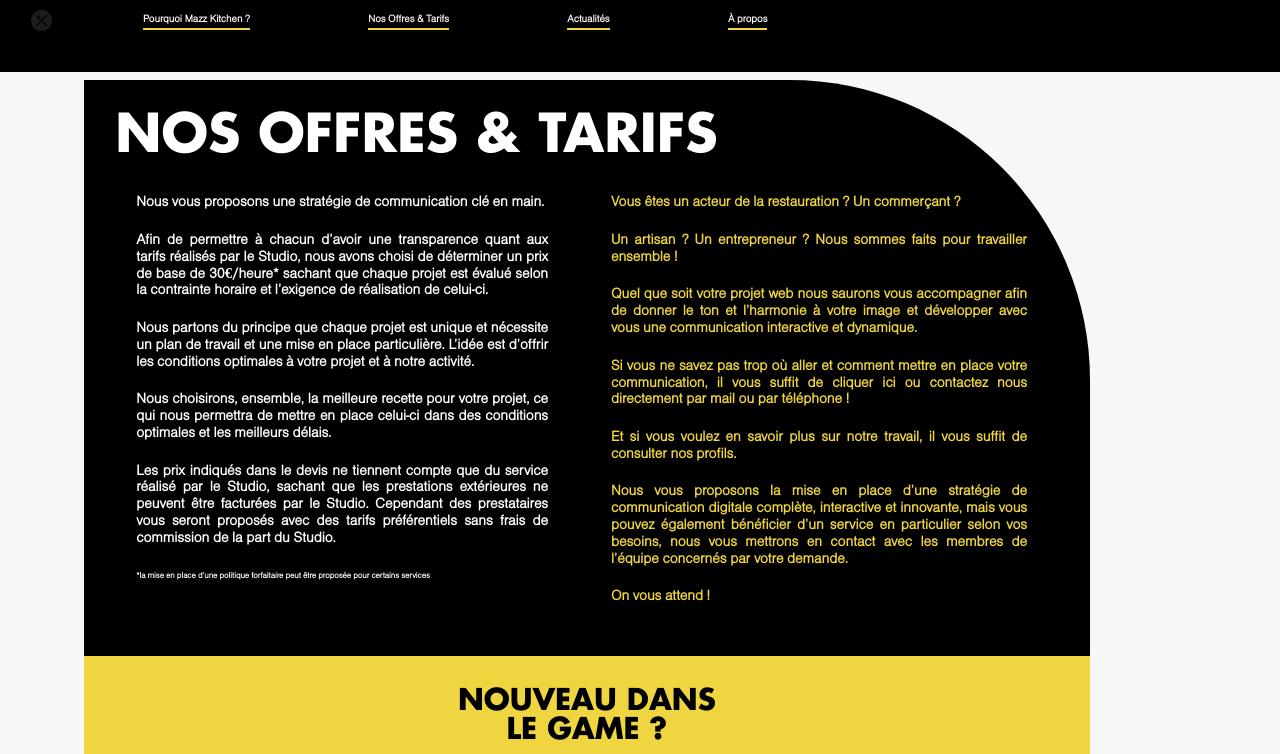
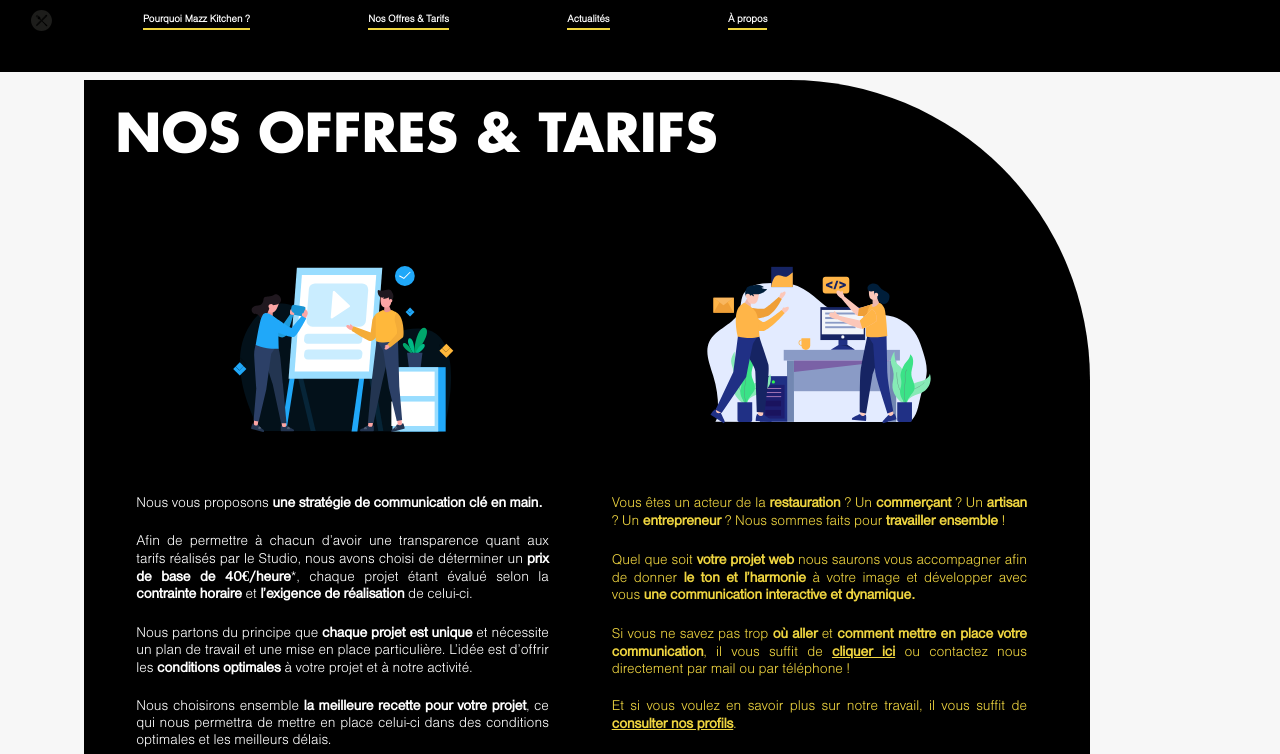
Before and after one commit to SanBri/mazz-kitchen-client, a Next.js app: page /tarifs in a window 1280 px wide. Shown: the top 754 px of the page. Built offline with nearby package versions, Linux system fonts and the light colour scheme; no server answers.

Commit message:
📸 Add Images

```diff
--- a/component/tarifs/offers.jsx
+++ b/component/tarifs/offers.jsx
@@ -1,4 +1,4 @@
-import React from "react";
+import Icon from "../common/icon";
 
 const Offers = () => {
   return (
@@ -8,30 +8,50 @@
       </div>
       <div className='offers__content'>
         <div className='offers__content-left'>
-          <p>Nous vous proposons une stratégie de communication clé en main.</p>
+          <div className='offers__content-left__image'>
+            <Icon src='/images/tarifs/image01.svg' width='auto' height={300} />
+          </div>
+          <p>
+            Nous vous proposons{" "}
+            <span className='important'>
+              une stratégie de communication clé en main.
+            </span>
+          </p>
           <p>
             Afin de permettre à chacun d’avoir une transparence quant aux tarifs
-            réalisés par le Studio, nous avons choisi de déterminer un prix de
-            base de 30€/heure* sachant que chaque projet est évalué selon la
-            contrainte horaire et l’exigence de réalisation de celui-ci.
+            réalisés par le Studio, nous avons choisi de déterminer un{" "}
+            <span className='important'>prix de base de 40€/heure</span>*,
+            chaque projet étant évalué selon la{" "}
+            <span className='important'>contrainte horaire</span> et{" "}
+            <span className='important'>l’exigence de réalisation</span> de
+            celui-ci.
           </p>
           <p>
-            Nous partons du principe que chaque projet est unique et nécessite
-            un plan de travail et une mise en place particulière. L’idée est
-            d’offrir les conditions optimales à votre projet et à notre
-            activité.​
+            Nous partons du principe que{" "}
+            <span className='important'>chaque projet est unique</span> et
+            nécessite un plan de travail et une mise en place particulière.
+            L’idée est d’offrir les{" "}
+            <span className='important'>conditions optimales</span> à votre
+            projet et à notre activité.​
           </p>
           <p>
-            Nous choisirons, ensemble, la meilleure recette pour votre projet,
-            ce qui nous permettra de mettre en place celui-ci dans des
+            Nous choisirons ensemble{" "}
+            <span className='important'>
+              la meilleure recette pour votre projet
+            </span>
+            , ce qui nous permettra de mettre en place celui-ci dans des
             conditions optimales et les meilleurs délais.
           </p>
           <p>
-            Les prix indiqués dans le devis ne tiennent compte que du service
-            réalisé par le Studio, sachant que les prestations extérieures ne
-            peuvent être facturées par le Studio. Cependant des prestataires
-            vous seront proposés avec des tarifs préférentiels sans frais de
-            commission de la part du Studio.
+            Les prix indiqués dans le devis ne tiennent compte que du{" "}
+            <span className='important'>service réalisé par le Studio</span>,
+            sachant que les prestations extérieures ne peuvent être facturées
+            par le Studio. Cependant,{" "}
+            <span className='important'>
+              des prestataires vous seront proposés
+            </span>{" "}
+            avec des tarifs préférentiels sans frais de commission de la part du
+            Studio.
           </p>
           <div className='condition-text'>
             <p>
@@ -41,33 +61,53 @@
           </div>
         </div>
         <div className='offers__content-right'>
-          <p>​Vous êtes un acteur de la restauration ? Un commerçant ?</p>
+          <div className='offers__content-right__image'>
+            <Icon src='/images/tarifs/image02.svg' width='auto' height={300} />
+          </div>
           <p>
-            Un artisan ? Un entrepreneur ? Nous sommes faits pour travailler
-            ensemble !​
+            ​Vous êtes un acteur de la{" "}
+            <span className='important'>restauration</span> ? Un{" "}
+            <span className='important'>commerçant</span> ? Un{" "}
+            <span className='important'>artisan</span> ? Un{" "}
+            <span className='important'>entrepreneur</span> ? Nous sommes faits
+            pour <span className='important'>travailler ensemble</span> !​
           </p>
           <p>
-            Quel que soit votre projet web nous saurons vous accompagner afin de
-            donner le ton et l’harmonie à votre image et développer avec vous
-            une communication interactive et dynamique.
+            Quel que soit <span className='important'>votre projet web</span>{" "}
+            nous saurons vous accompagner afin de donner{" "}
+            <span className='important'>le ton et l’harmonie</span> à votre
+            image et développer avec vous{" "}
+            <span className='important'>
+              une communication interactive et dynamique.
+            </span>
           </p>
           <p>
-            ​Si vous ne savez pas trop où aller et comment mettre en place votre
-            communication, il vous suffit de cliquer ici ou contactez nous
-            directement par mail ou par téléphone !
+            ​Si vous ne savez pas trop{" "}
+            <span className='important'>où aller</span> et{" "}
+            <span className='important'>
+              comment mettre en place votre communication
+            </span>
+            , il vous suffit de <span className='link'>cliquer ici</span> ou
+            contactez nous directement par mail ou par téléphone !
           </p>
           <p>
             Et si vous voulez en savoir plus sur notre travail, il vous suffit
-            de consulter nos profils.
+            de <span className='link'>consulter nos profils</span>.
           </p>
           <p>
-            ​Nous vous proposons la mise en place d’une stratégie de
-            communication digitale complète, interactive et innovante, mais vous
-            pouvez également bénéficier d’un service en particulier selon vos
-            besoins, nous vous mettrons en contact avec les membres de l’équipe
+            ​Nous vous proposons la mise en place d’une{" "}
+            <span className='important'>
+              stratégie de communication digitale complète
+            </span>
+            , interactive et innovante, mais vous pouvez également bénéficier
+            d’un{" "}
+            <span className='important'>
+              service en particulier selon vos besoins
+            </span>
+            , nous vous mettrons en contact avec les membres de l’équipe
             concernés par votre demande.
           </p>
-          <p>On vous attend !​</p>
+          <p className='important'>On vous attend !​</p>
         </div>
       </div>
     </div>
--- a/styles/components/staff/_why.scss
+++ b/styles/components/staff/_why.scss
@@ -39,7 +39,6 @@
     & p {
       text-align: justify;
       padding-bottom: 1.5em;
-      font-weight: bold;
       font-size: 1.4rem;
     }
     &-left {
@@ -79,6 +78,7 @@
     padding: 0;
   }
   .why {
+    background-color: $color-primary-white;
     width: 100%;
     padding: 0;
     border-radius: 0;
@@ -94,11 +94,15 @@
       display: none;
     }
     &__content {
-      padding-top: 7rem;
+      padding-top: 2rem;
       width: 100%;
       flex-direction: column;
       &-left {
-        padding: 1rem 2rem;
+        padding: 0rem 2rem;
+        &__image {
+          display: flex;
+          justify-content: center;
+        }
       }
       &-right {
         background-color: $color-primary-black;
@@ -106,6 +110,10 @@
         p {
           color: $color-secondary;
         }
+        &__image {
+          display: flex;
+          justify-content: center;
+        }
       }
     }
   }
--- a/styles/components/tarifs/_offers.scss
+++ b/styles/components/tarifs/_offers.scss
@@ -6,7 +6,7 @@
   background-color: $color-primary-black;
   padding: 3rem;
   border-top-right-radius: 300px;
-  height: 48rem;
+  height: 68rem;
   &__title {
     color: $color-primary-white;
     padding-bottom: $padding-bottom-title;
@@ -19,7 +19,6 @@
     & p {
       font-size: 1.4rem;
       padding-bottom: $padding-bottom-paragraph;
-      font-weight: bold;
       text-align: justify;
     }
     & .condition-text {
@@ -28,13 +27,23 @@
         font-size: $condition-text;
       }
     }
-    &-left p {
-      color: $color-primary-white;
+    &-left {
+      p {
+        color: $color-primary-white;
+      }
+      &__image {
+        display: flex;
+        justify-content: center;
+      }
     }
     &-right {
       padding-left: 6rem;
       & p {
         color: $color-secondary;
+      }
+      &__image {
+        display: flex;
+        justify-content: center;
       }
     }
   }
@@ -79,7 +88,6 @@
       width: 100%;
       flex-direction: column;
       padding: 0;
-      padding-top: 7rem;
       & .condition-text {
         & p {
           font-size: 1.1rem;
```
Also changed, not shown: component/staff/why.jsx (+55 -23 lines).
